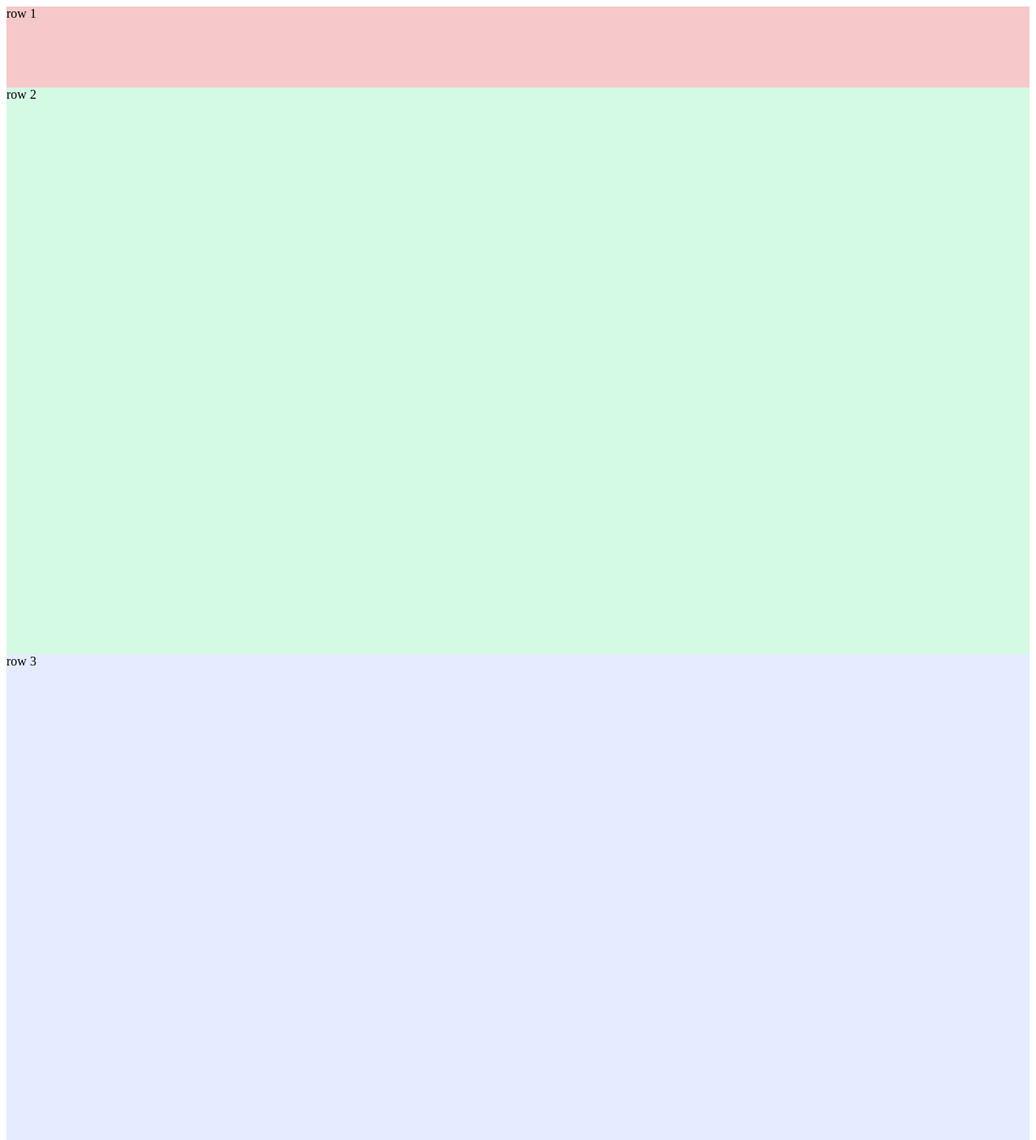
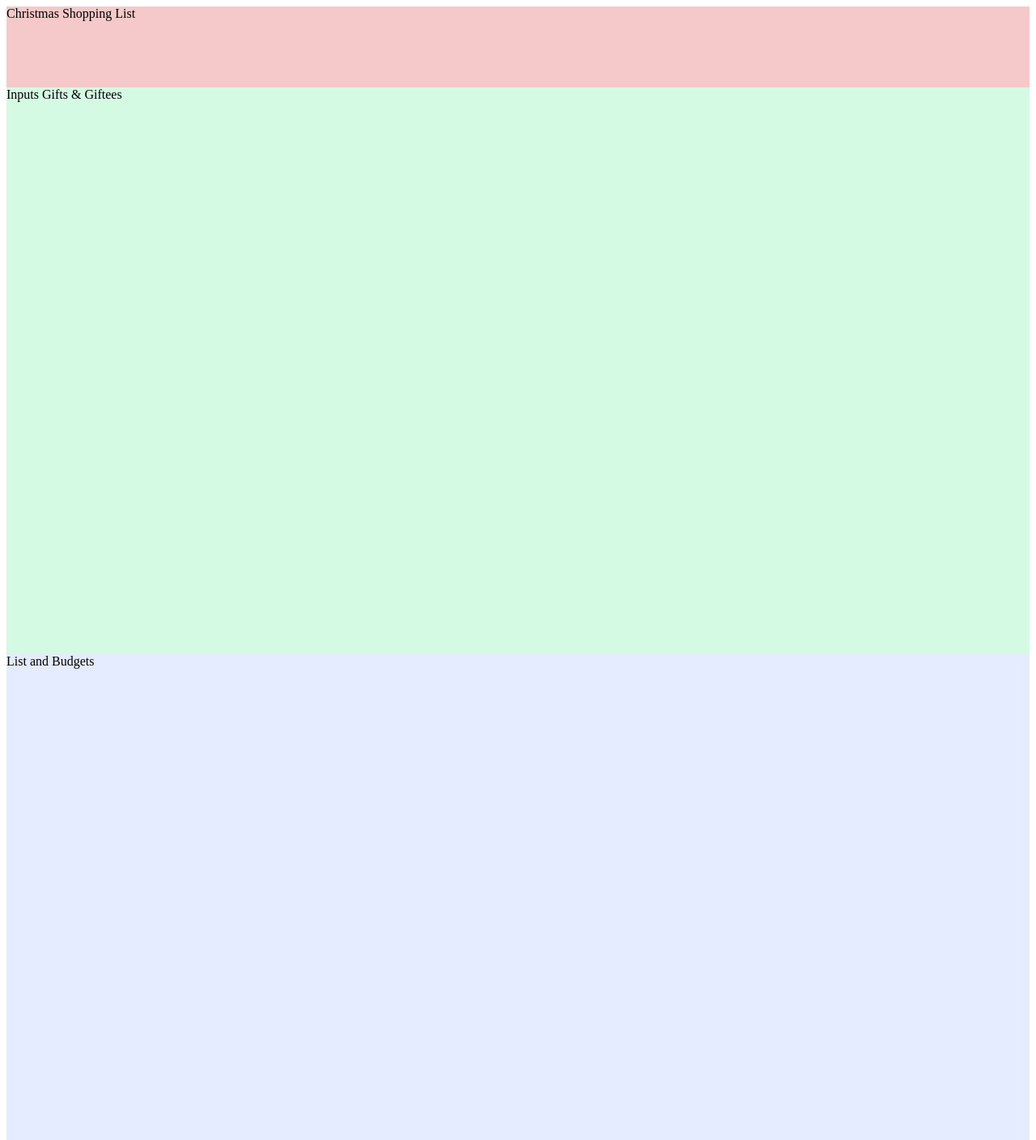
Before and after one commit to dmcsparren/christmasList_JSreddit, a website: page index.html in a window 1280 px wide. Shown: the whole page at 81% size. Drawn offline with Linux system fonts and the light colour scheme.

Commit message:
Add files via upload

```diff
--- a/index.html
+++ b/index.html
@@ -1,12 +1,13 @@
 <html>
   <head>
-      <link rel="stylesheet" href="styles/styles.css">
+    <title>Christmas Shopping List</title>
+    <link rel="stylesheet" href="styles/styles.css">
   </head>
   <body>
     <div id='container'>
-      <div id='rowOne'>row 1</div>
-      <div id='rowTwo'>row 2</div>
-      <div id='rowThree'>row 3</div>
+      <div id='rowOne'>Christmas Shopping List</div>
+      <div id='rowTwo'>Inputs Gifts & Giftees</div>
+      <div id='rowThree'>List and Budgets</div>
     </div>
   </body>
 </html>
```
Also changed, not shown: package.json (added, +20 -0 lines).
